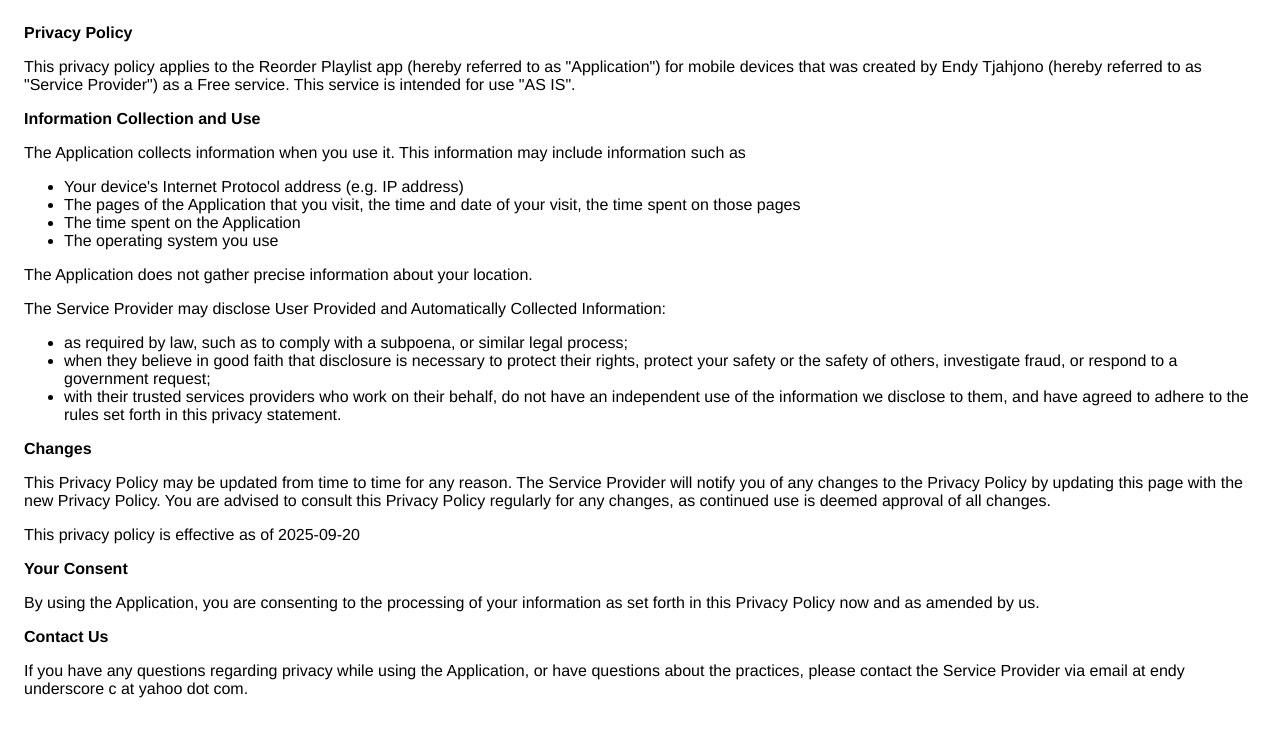
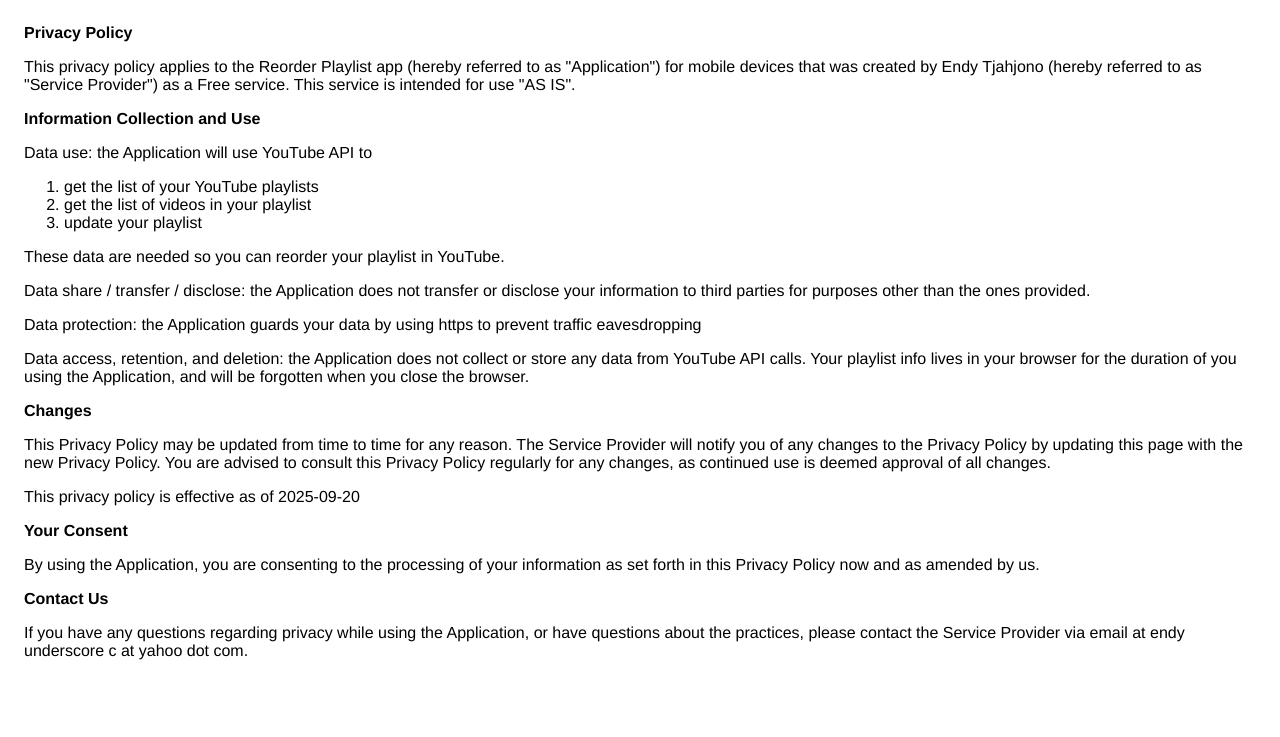
Before and after one commit to ndc/ndc.github.io, a Jekyll site: the page apps/reorderplaylist/privacypolicy.html, which Jekyll copies as it is, in a window 1280 px wide. Shown: the top 737 px of the page. Built offline with Jekyll 4.4.1, drawn with Linux system fonts in a browser that asks for light colours.

Commit message:
updated privacy policy

```diff
--- a/apps/reorderplaylist/privacypolicy.html
+++ b/apps/reorderplaylist/privacypolicy.html
@@ -20,38 +20,26 @@
             as "Service Provider") as a Free service. This service is intended for use "AS IS".
         </p>
         <strong>Information Collection and Use</strong>
+        <p>Data use: the Application will use YouTube API to</p>
+        <ol>
+            <li>get the list of your YouTube playlists</li>
+            <li>get the list of videos in your playlist</li>
+            <li>update your playlist</li>
+        </ol>
+        <p>These data are needed so you can reorder your playlist in YouTube.</p>
         <p>
-            The Application collects information when you use it. This information may include
-            information such as
+            Data share / transfer / disclose: the Application does not transfer or disclose your
+            information to third parties for purposes other than the ones provided.
         </p>
-        <ul>
-            <li>Your device's Internet Protocol address (e.g. IP address)</li>
-            <li>
-                The pages of the Application that you visit, the time and date of your visit, the
-                time spent on those pages
-            </li>
-            <li>The time spent on the Application</li>
-            <li>The operating system you use</li>
-        </ul>
-        <p>The Application does not gather precise information about your location.</p>
         <p>
-            The Service Provider may disclose User Provided and Automatically Collected Information:
+            Data protection: the Application guards your data by using https to prevent traffic
+            eavesdropping
         </p>
-        <ul>
-            <li>
-                as required by law, such as to comply with a subpoena, or similar legal process;
-            </li>
-            <li>
-                when they believe in good faith that disclosure is necessary to protect their
-                rights, protect your safety or the safety of others, investigate fraud, or respond
-                to a government request;
-            </li>
-            <li>
-                with their trusted services providers who work on their behalf, do not have an
-                independent use of the information we disclose to them, and have agreed to adhere to
-                the rules set forth in this privacy statement.
-            </li>
-        </ul>
+        <p>
+            Data access, retention, and deletion: the Application does not collect or store any data
+            from YouTube API calls. Your playlist info lives in your browser for the duration of you
+            using the Application, and will be forgotten when you close the browser.
+        </p>
         <strong>Changes</strong>
         <p>
             This Privacy Policy may be updated from time to time for any reason. The Service
```
